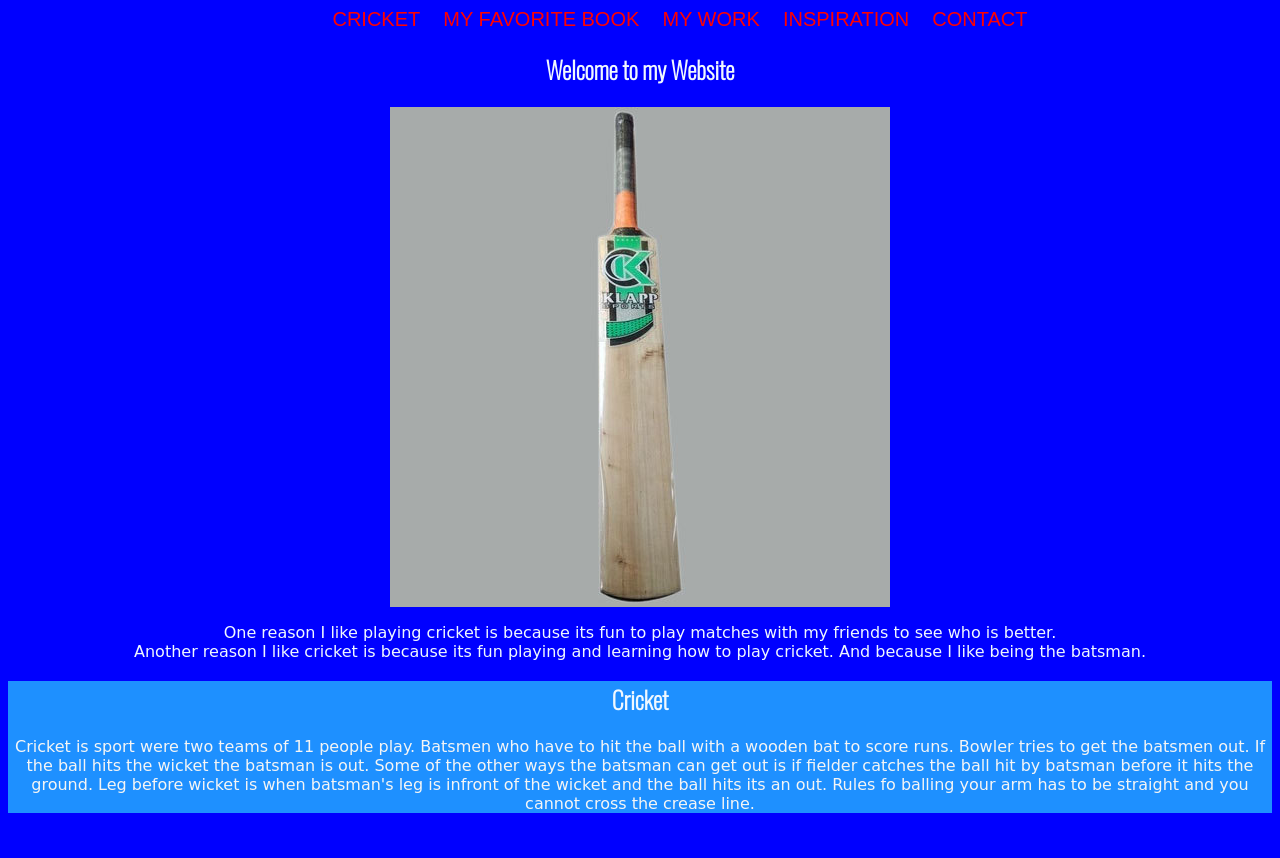
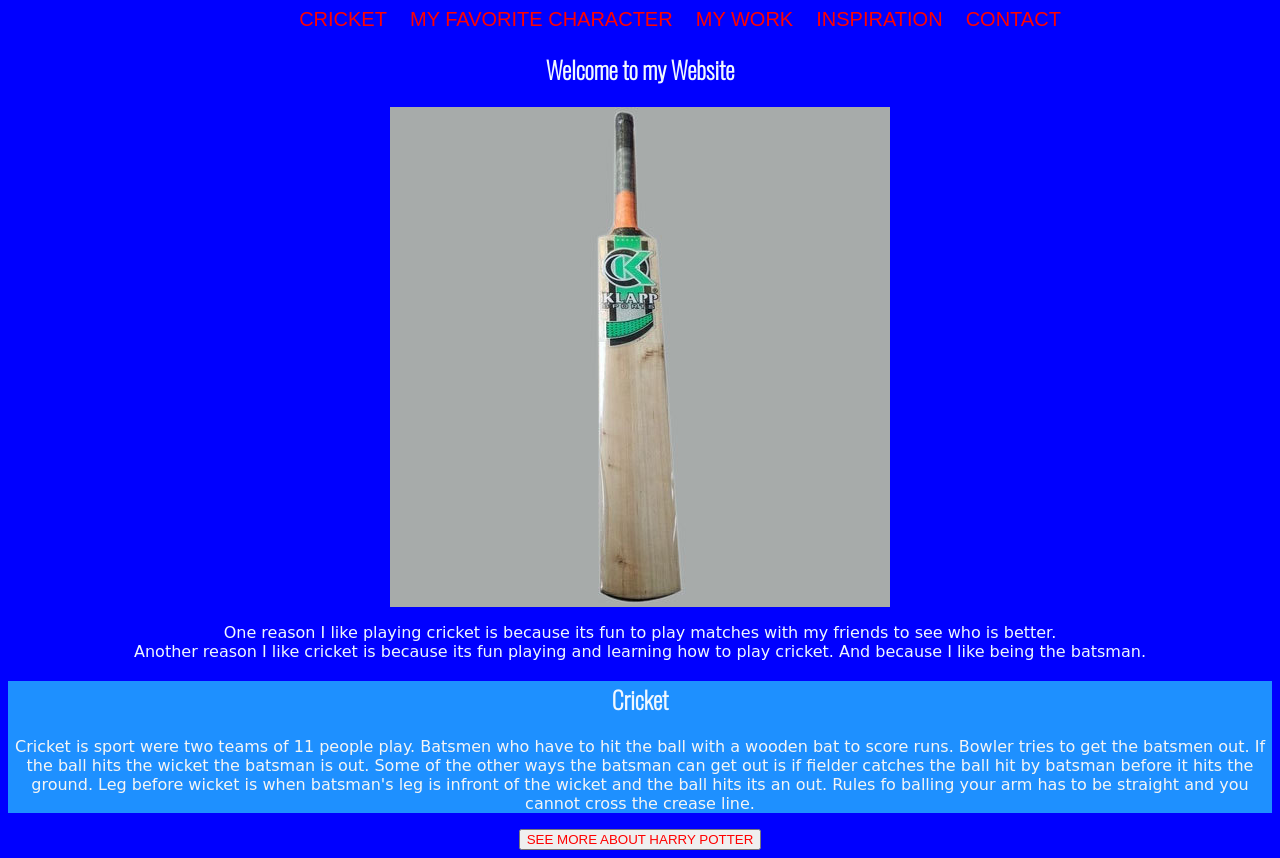
Before and after one commit to dilipmp16/project59, a plain HTML site: page index.html in a window 1280 px wide. Shown: the top 858 px of the page. Before the commit the page ends 829 px from the top, so only its background shows below. Drawn offline with nearby package versions, Linux system fonts and the light colour scheme; a web font is replaced by a local one.

Commit message:
Add files via upload

```diff
--- a/index.html
+++ b/index.html
@@ -9,22 +9,27 @@
 <body>
     <ul class="menu">
         <li class="link"><a href="#section1">Cricket</a></li>
-        <li class="link"><a href="https://www.google.com">My Favorite Book</a></li>
+        <li class="link"><a href="https://en.wikipedia.org/wiki/Harry_Potter">My Favorite Character</a></li>
         <li class="link"><a href="#">My Work</a></li>
         <li class="link"><a href="#">Inspiration</a></li>
         <li class="link"><a href="#">Contact</a></li>
     </ul>
-    <section><h1> Welcome to my Website</h1> <img src="bat.jpeg" /></section>
-    <section><p>One reason I like playing cricket is because its fun to play matches with my friends to see who is better.
-        <br>
-        Another reason I like cricket is because its fun playing and learning how to play cricket. And because I like being the batsman.
-    </p></section>
+    <section>
+        <h1> Welcome to my Website</h1> <img src="bat.jpeg" />
+    </section>
+    <section>
+        <p>One reason I like playing cricket is because its fun to play matches with my friends to see who is better.
+            <br>
+            Another reason I like cricket is because its fun playing and learning how to play cricket. And because I like being the batsman.
+        </p>
+    </section>
 
 
     <section id="section1">
         <h1>Cricket</h1>
         <p class="para1">Cricket is sport were two teams of 11 people play. Batsmen who have to hit the ball with a wooden bat to score runs. Bowler tries to get the batsmen out. If the ball hits the wicket the batsman is out. Some of the other ways the batsman can get out is if fielder catches the ball hit by batsman before it hits the ground. Leg before wicket is when batsman's leg is infront of the wicket and the ball hits its an out. Rules fo balling your arm has to be straight and you cannot cross the crease line. </p>
     </section>
+    <section class="thekrk"> <button class="button"><a href="harry.html">See more about harry potter</a></button></section>
 
 
 </body>
```
